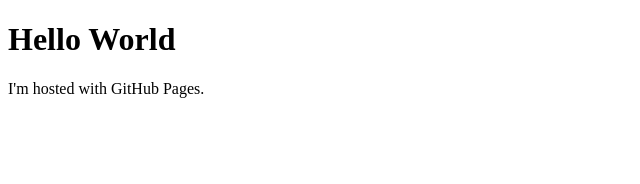
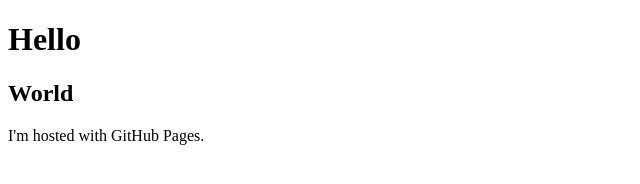
Before and after one commit to umite/umite.github.io, a plain HTML site: page index.html in a window 1280 px wide. Shown: the whole page, without its empty margins (0-640 px from the left). Drawn offline with Linux system fonts and the light colour scheme.

Commit message:
Update index.html

```diff
--- a/index.html
+++ b/index.html
@@ -1,7 +1,8 @@
 <!DOCTYPE html>
 <html>
 <body>
-<h1>Hello World</h1>
+<h1>Hello</h1>
+<h2>World</h2>
 <p>I'm hosted with GitHub Pages.</p>
 </body>
 </html>
```
